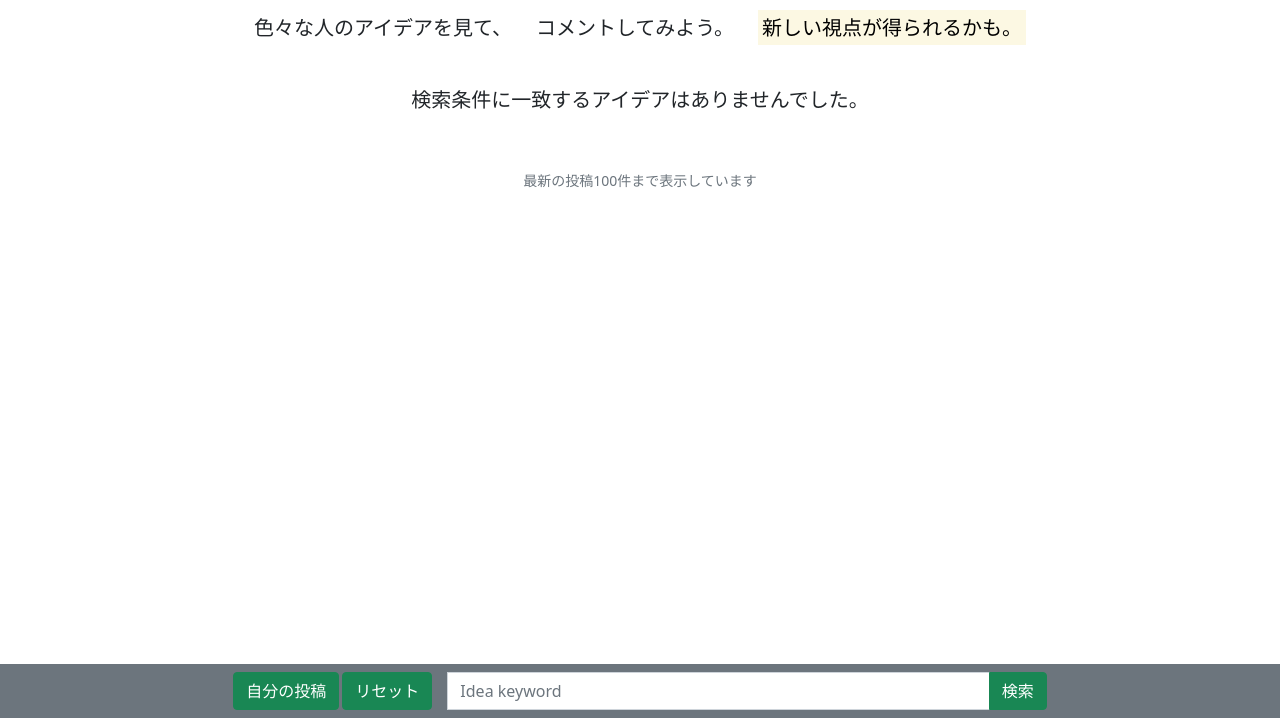
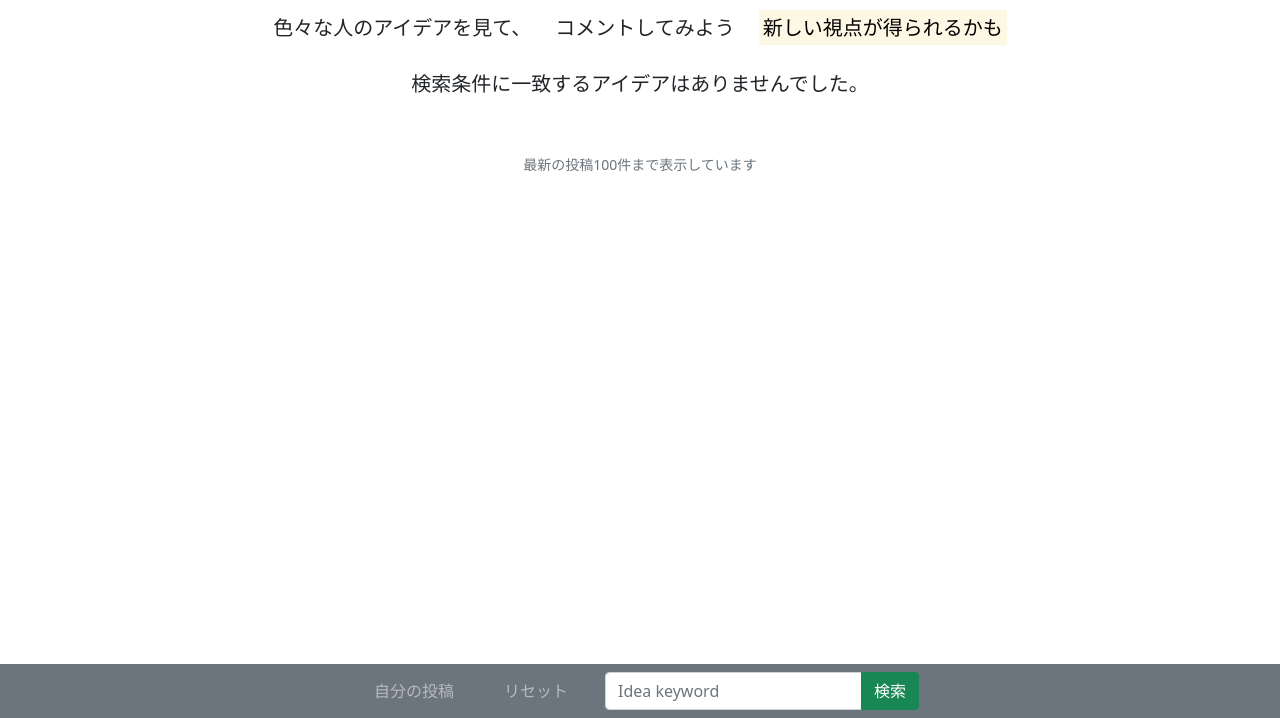
Before and after one commit to amafuro/talkATdot, a Django app: template dottalk/templates/HTML/idea_list.html in a window 1280 px wide. Shown: the part 82-800 px from the top of the page. Run offline with Django 4.2, Linux system fonts and the light colour scheme; the template is opened without the code that fills it, so the values that code supplies are empty.

Commit message:
design commit

```diff
--- a/dottalk/templates/HTML/event_list.html
+++ b/dottalk/templates/HTML/event_list.html
@@ -46,12 +46,12 @@
             </div>
             <div class="col-auto">
                 <h5><p>
-                    表示外のイベントについては、ページ下部の検索フォームから
+                    表示外のイベントについては、
                 </p></h5>
             </div>
             <div class="col-auto">
                 <h5><p>
-                    「イベント名」で検索
+                    検索フォームから「イベント名」で検索
                 </p></h5>
             </div>
         </div>
--- a/dottalk/templates/HTML/idea_list.html
+++ b/dottalk/templates/HTML/idea_list.html
@@ -21,20 +21,20 @@
   </div>
 </nav>
 
-<!--フッターメニュー-->
+<!--フッターメニュー
 <div class="container-fluid bg-secondary fixed-bottom">
     <div class="row justify-content-center">
         <div class="col-8 text-center">
-            <!--検索フォームの設置、言語に対して検索を行う用-->
+            検索フォームの設置、言語に対して検索を行う用
             {% csrf_token %}
             <form action="" method="get" class="form-inline m-2">
                 <div class="row">
                 <div class="input-group">
                     <div class="col-auto me-1">
-                        <button type="submit"  name="btn_my_Idea" class="btn btn-success">自分の投稿</button>
+                        <button type="submit"  name="btn_my_Idea" class="btn btn-secondary">自分の投稿</button>
                     </div>
                     <div class="col-auto me-3">
-                        <button type="submit"  name="btn_reset" class="btn btn-success">リセット</button>
+                        <button type="submit"  name="btn_reset" class="btn btn-secondary">リセット</button>
                     </div>
                     <input name="query" value="{{ request.GET.query }}"
                            type="text" class="form-control text-wrap"
@@ -46,9 +46,40 @@
         </div>
     </div>
 </div>
+-->
+<!--フッターメニュー-->
+<div class="container-fluid">
+    <nav class="navbar navbar-expand navbar-dark bg-secondary fixed-bottom">
+     <div class="collapse navbar-collapse justify-content-around">
+         <div class="navbar-nav">
+             <div class="row justify-content-center">
+                <div class="col-auto">
+                    <button type="submit"  name="btn_my_Idea" class="btn btn-secondary text-white-50">自分の投稿</button>
+                </div>
+                 <div class="col-auto">
+                    <button type="submit"  name="btn_reset" class="btn btn-secondary text-white-50">リセット</button>
+                </div>
+                <!--検索フォームの設置、言語に対して検索を行う用-->
+                 <div class="col-auto">
+                     {% csrf_token %}
+                    <form action="same_users_all" method="get" class="form-inline">
+                        <div class="input-group">
+                            <input name="query" value="{{ request.GET.query }}"
+                                   type="text" class="form-control text-wrap"
+                                   placeholder="Idea keyword">
+                            <button type="submit" class="btn btn-success">検索</button>
+                        </div>
+                    </form>
+                 </div>
+             </div>
+         </div>
+     </div>
+    </nav>
+</div>
+
 
 <!--ページの説明-->
-<div class="container-fluid mt-3 mb-3">
+<div class="container-fluid mt-3">
     <div class="text-center">
         <div class="row justify-content-center">
             <div class="col-auto">
@@ -58,12 +89,12 @@
             </div>
             <div class="col-auto">
                 <h5><p>
-                    コメントしてみよう。
+                    コメントしてみよう
                 </p></h5>
             </div>
             <div class="col-auto">
                 <h5><p>
-                    <mark>新しい視点が得られるかも。</mark>
+                    <mark>新しい視点が得られるかも</mark>
                 </p></h5>
             </div>
         </div>
```
